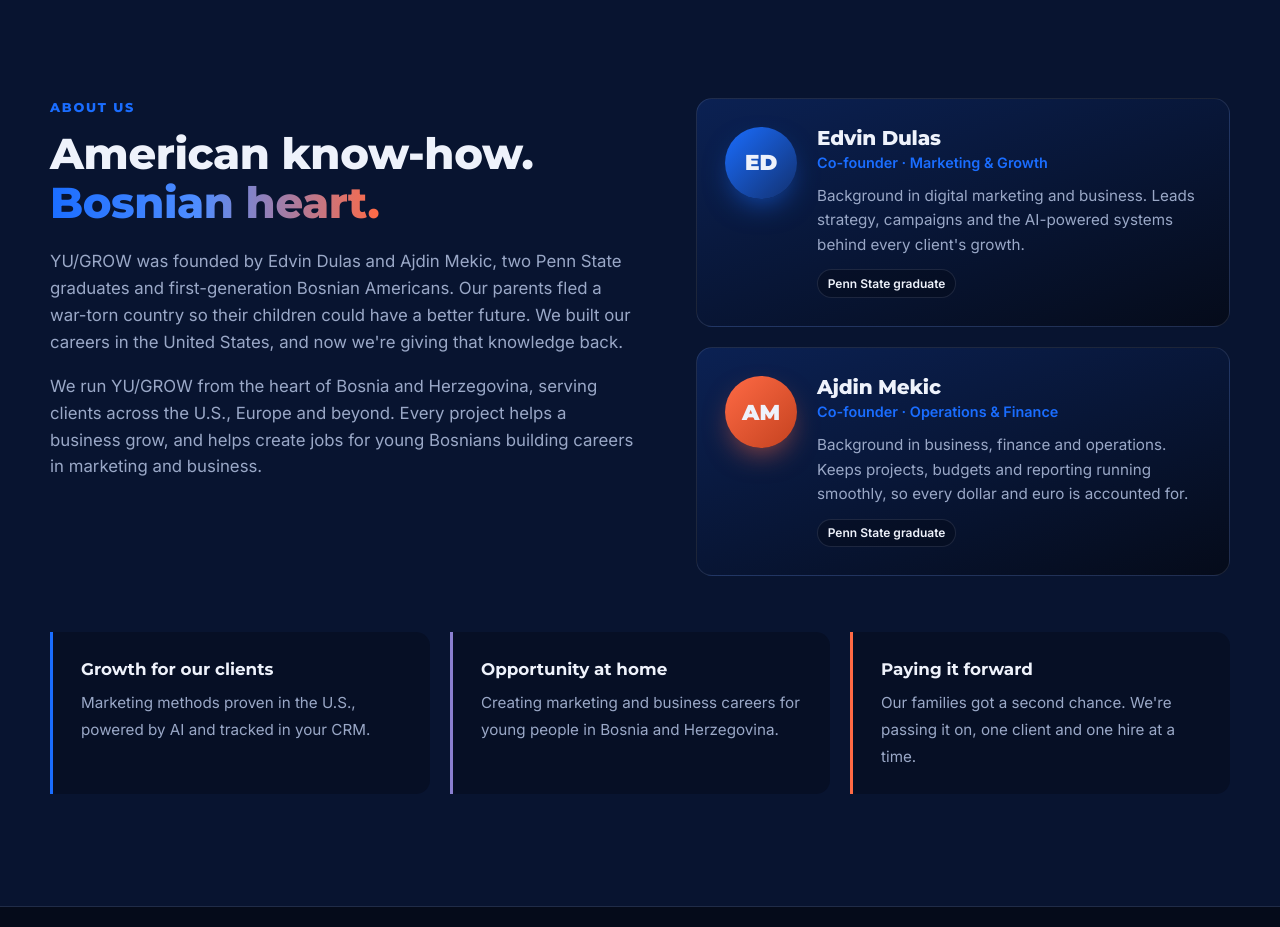
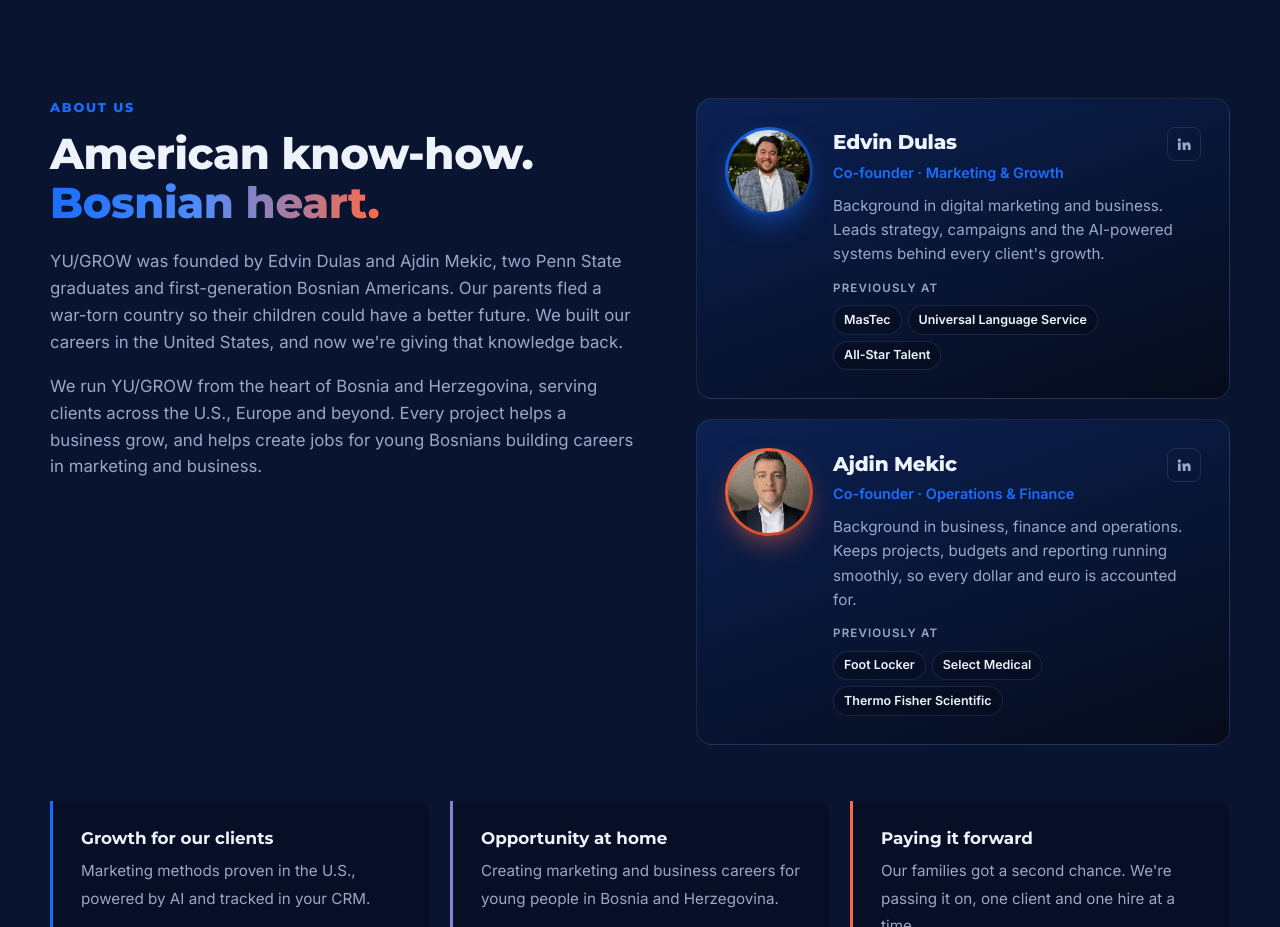
Before and after one commit to edvindulas/yugrow-website, a plain HTML site: page index.html in a window 1280 px wide. Shown: the part 5900-6827 px from the top of the page. Drawn offline with Linux system fonts and the light colour scheme.

Commit message:
About: founder photos, previous companies and LinkedIn links
Co-Authored-By: Claude Opus 5.5 <noreply@anthropic.com>
Claude-Session: https://claude.ai/code/session_015aYoAv7ffzFsaKetB2RDDS

```diff
--- a/i18n.js
+++ b/i18n.js
@@ -12,6 +12,7 @@
   "js.error": "Something went wrong. Please email hello@yugrowagency.com."
  },
  "bs": {
+  "about.prev": "Ranije u",
   "nav.about": "O nama",
   "about.kicker": "O nama",
   "about.title": "Američko znanje. <span class=\"grad\">Bosansko srce.</span>",
@@ -21,7 +22,6 @@
   "about.ed.bio": "Iskustvo u digitalnom marketingu i biznisu. Vodi strategiju, kampanje i AI sisteme koji stoje iza rasta svakog klijenta.",
   "about.am.role": "Suosnivač · Operacije i finansije",
   "about.am.bio": "Iskustvo u biznisu, finansijama i operacijama. Brine da projekti, budžeti i izvještaji teku bez zastoja, tako da je svaki dolar i euro uračunat.",
-  "about.psu": "Diplomac Penn Statea",
   "about.v1t": "Rast za naše klijente",
   "about.v1d": "Marketinške metode dokazane u SAD-u, pokretane AI-jem i praćene u vašem CRM-u.",
   "about.v2t": "Prilike kod kuće",
@@ -188,6 +188,7 @@
   "footer.copy": "© <span id=\"year\">2026</span> YU/GROW. Sva prava zadržana."
  },
  "de": {
+  "about.prev": "Zuvor bei",
   "nav.about": "Über uns",
   "about.kicker": "Über uns",
   "about.title": "Amerikanisches Know-how. <span class=\"grad\">Bosnisches Herz.</span>",
@@ -197,7 +198,6 @@
   "about.ed.bio": "Hintergrund in digitalem Marketing und Business. Verantwortet Strategie, Kampagnen und die KI-gestützten Systeme hinter dem Wachstum jedes Kunden.",
   "about.am.role": "Mitgründer · Operations & Finanzen",
   "about.am.bio": "Hintergrund in Business, Finanzen und Operations. Sorgt dafür, dass Projekte, Budgets und Reporting reibungslos laufen und jeder Dollar und Euro nachvollziehbar ist.",
-  "about.psu": "Penn-State-Absolvent",
   "about.v1t": "Wachstum für unsere Kunden",
   "about.v1d": "In den USA bewährte Marketingmethoden, unterstützt durch KI und erfasst in Ihrem CRM.",
   "about.v2t": "Chancen in der Heimat",
@@ -364,6 +364,7 @@
   "footer.copy": "© <span id=\"year\">2026</span> YU/GROW. Alle Rechte vorbehalten."
  },
  "es": {
+  "about.prev": "Antes en",
   "nav.about": "Nosotros",
   "about.kicker": "Sobre nosotros",
   "about.title": "Experiencia estadounidense. <span class=\"grad\">Corazón bosnio.</span>",
@@ -373,7 +374,6 @@
   "about.ed.bio": "Experiencia en marketing digital y negocios. Dirige la estrategia, las campañas y los sistemas con IA detrás del crecimiento de cada cliente.",
   "about.am.role": "Cofundador · Operaciones y finanzas",
   "about.am.bio": "Experiencia en negocios, finanzas y operaciones. Se asegura de que proyectos, presupuestos e informes funcionen sin problemas y de que cada dólar y euro esté justificado.",
-  "about.psu": "Graduado de Penn State",
   "about.v1t": "Crecimiento para nuestros clientes",
   "about.v1d": "Métodos de marketing probados en EE. UU., impulsados por IA y registrados en tu CRM.",
   "about.v2t": "Oportunidades en casa",
--- a/index.html
+++ b/index.html
@@ -42,8 +42,8 @@
     "BA"
   ],
   "founder": [
-    { "@type": "Person", "name": "Edvin Dulas", "jobTitle": "Co-founder", "alumniOf": { "@type": "CollegeOrUniversity", "name": "The Pennsylvania State University" } },
-    { "@type": "Person", "name": "Ajdin Mekic", "jobTitle": "Co-founder", "alumniOf": { "@type": "CollegeOrUniversity", "name": "The Pennsylvania State University" } }
+    { "@type": "Person", "name": "Edvin Dulas", "jobTitle": "Co-founder", "image": "https://yugrowagency.com/assets/team/edvin.jpg", "sameAs": ["https://www.linkedin.com/in/edvin-dulas-b6aab4200"] },
+    { "@type": "Person", "name": "Ajdin Mekic", "jobTitle": "Co-founder", "image": "https://yugrowagency.com/assets/team/ajdin.jpg", "sameAs": ["https://www.linkedin.com/in/ajdin-mekic-mba-27812b111"] }
   ],
   "knowsLanguage": [
     "en",
@@ -108,7 +108,7 @@
   <link rel="preconnect" href="https://fonts.googleapis.com">
   <link rel="preconnect" href="https://fonts.gstatic.com" crossorigin>
   <link href="https://fonts.googleapis.com/css2?family=Montserrat:wght@700;800;900&family=Inter:wght@400;500;600&display=swap" rel="stylesheet">
-  <link rel="stylesheet" href="styles.css?v=20261104-1">
+  <link rel="stylesheet" href="styles.css?v=20261104-2">
 </head>
 <body id="top">
 
@@ -405,21 +405,35 @@
           </div>
           <div class="founders">
             <article class="founder">
-              <span class="founder-avatar" aria-hidden="true">ED</span>
+              <picture class="founder-photo ">
+                <source srcset="assets/team/edvin.webp" type="image/webp">
+                <img src="assets/team/edvin.jpg" alt="Portrait of Edvin Dulas, co-founder of YU/GROW" width="160" height="160" loading="lazy" decoding="async">
+              </picture>
               <div>
-                <h3>Edvin Dulas</h3>
+                <div class="founder-head">
+                  <h3>Edvin Dulas</h3>
+                  <a class="founder-linkedin" href="https://www.linkedin.com/in/edvin-dulas-b6aab4200" target="_blank" rel="noopener" aria-label="Edvin Dulas on LinkedIn"><svg viewBox="0 0 24 24" aria-hidden="true"><path d="M4.98 3.5a2.5 2.5 0 1 1 0 5 2.5 2.5 0 0 1 0-5zM3 9.75h4V21H3zM9.5 9.75h3.8v1.6h.06c.53-1 1.83-2.06 3.77-2.06 4.03 0 4.77 2.65 4.77 6.1V21h-4v-4.9c0-1.17-.02-2.68-1.63-2.68-1.64 0-1.89 1.28-1.89 2.6V21h-4z"/></svg></a>
+                </div>
                 <p class="founder-role" data-i18n="about.ed.role">Co-founder · Marketing &amp; Growth</p>
                 <p data-i18n="about.ed.bio">Background in digital marketing and business. Leads strategy, campaigns and the AI-powered systems behind every client's growth.</p>
-                <span class="founder-tag" data-i18n="about.psu">Penn State graduate</span>
+                <p class="founder-prev" data-i18n="about.prev">Previously at</p>
+                <ul class="founder-companies"><li>MasTec</li><li>Universal Language Service</li><li>All-Star Talent</li></ul>
               </div>
             </article>
             <article class="founder">
-              <span class="founder-avatar founder-avatar-orange" aria-hidden="true">AM</span>
+              <picture class="founder-photo founder-photo-orange">
+                <source srcset="assets/team/ajdin.webp" type="image/webp">
+                <img src="assets/team/ajdin.jpg" alt="Portrait of Ajdin Mekic, co-founder of YU/GROW" width="160" height="160" loading="lazy" decoding="async">
+              </picture>
               <div>
-                <h3>Ajdin Mekic</h3>
+                <div class="founder-head">
+                  <h3>Ajdin Mekic</h3>
+                  <a class="founder-linkedin" href="https://www.linkedin.com/in/ajdin-mekic-mba-27812b111" target="_blank" rel="noopener" aria-label="Ajdin Mekic on LinkedIn"><svg viewBox="0 0 24 24" aria-hidden="true"><path d="M4.98 3.5a2.5 2.5 0 1 1 0 5 2.5 2.5 0 0 1 0-5zM3 9.75h4V21H3zM9.5 9.75h3.8v1.6h.06c.53-1 1.83-2.06 3.77-2.06 4.03 0 4.77 2.65 4.77 6.1V21h-4v-4.9c0-1.17-.02-2.68-1.63-2.68-1.64 0-1.89 1.28-1.89 2.6V21h-4z"/></svg></a>
+                </div>
                 <p class="founder-role" data-i18n="about.am.role">Co-founder · Operations &amp; Finance</p>
                 <p data-i18n="about.am.bio">Background in business, finance and operations. Keeps projects, budgets and reporting running smoothly, so every dollar and euro is accounted for.</p>
-                <span class="founder-tag" data-i18n="about.psu">Penn State graduate</span>
+                <p class="founder-prev" data-i18n="about.prev">Previously at</p>
+                <ul class="founder-companies"><li>Foot Locker</li><li>Select Medical</li><li>Thermo Fisher Scientific</li></ul>
               </div>
             </article>
           </div>
@@ -525,8 +539,8 @@
     </div>
   </div>
 
-  <script src="i18n.js?v=20261104-1"></script>
-  <script src="analytics.js?v=20261104-1"></script>
-  <script src="script.js?v=20261104-1"></script>
+  <script src="i18n.js?v=20261104-2"></script>
+  <script src="analytics.js?v=20261104-2"></script>
+  <script src="script.js?v=20261104-2"></script>
 </body>
 </html>
--- a/styles.css
+++ b/styles.css
@@ -281,12 +281,18 @@ p { margin: 0 0 1em; }
 .founder h3 { margin-bottom: 2px; font-size: 1.25rem; }
 .founder p { color: var(--muted); font-size: .95rem; margin-bottom: 12px; }
 .founder .founder-role { color: var(--blue); font-weight: 600; font-size: .9rem; margin-bottom: 10px; }
-.founder-avatar { flex: none; width: 72px; height: 72px; border-radius: 50%; display: grid; place-items: center;
-  font-family: var(--font-head); font-weight: 900; font-size: 1.35rem; background: linear-gradient(135deg, var(--blue), var(--navy-2));
-  box-shadow: 0 12px 30px -10px rgba(26, 109, 255, .7); }
-.founder-avatar-orange { background: linear-gradient(135deg, var(--orange), #c4421f); box-shadow: 0 12px 30px -10px rgba(255, 106, 69, .7); }
-.founder-tag { display: inline-block; font-size: .75rem; font-weight: 600; color: var(--text); padding: .3em .8em; border-radius: 999px;
-  border: 1px solid var(--line); background: rgba(5, 11, 26, .5); }
+.founder-photo { flex: none; width: 88px; height: 88px; border-radius: 50%; padding: 3px;
+  background: linear-gradient(135deg, var(--blue), var(--navy-2)); box-shadow: 0 12px 30px -10px rgba(26, 109, 255, .7); }
+.founder-photo-orange { background: linear-gradient(135deg, var(--orange), #c4421f); box-shadow: 0 12px 30px -10px rgba(255, 106, 69, .7); }
+.founder-photo img { display: block; width: 100%; height: 100%; border-radius: 50%; object-fit: cover; }
+.founder-head { display: flex; align-items: center; justify-content: space-between; gap: 12px; }
+.founder-linkedin { flex: none; width: 34px; height: 34px; border-radius: 8px; display: grid; place-items: center;
+  border: 1px solid var(--line); color: var(--muted); transition: color .2s, border-color .2s, background .2s; }
+.founder-linkedin:hover { color: #fff; border-color: #0a66c2; background: #0a66c2; }
+.founder-linkedin svg { width: 16px; height: 16px; fill: currentColor; }
+.founder .founder-prev { margin: 0 0 8px; font-size: .72rem; font-weight: 700; text-transform: uppercase; letter-spacing: .1em; color: var(--muted); }
+.founder-companies { list-style: none; margin: 0; padding: 0; display: flex; flex-wrap: wrap; gap: 6px; }
+.founder-companies li { font-size: .78rem; font-weight: 600; padding: .3em .8em; border-radius: 999px; border: 1px solid var(--line); background: rgba(5, 11, 26, .5); }
 .pillars { list-style: none; margin: 56px 0 0; padding: 0; display: grid; grid-template-columns: repeat(3, 1fr); gap: 20px; }
 .pillars li { padding: 24px 24px 24px 28px; border-left: 3px solid var(--blue); background: rgba(5, 11, 26, .45); border-radius: 0 14px 14px 0; }
 .pillars li:nth-child(2) { border-left-color: #8a7fd0; }
```
Also changed, not shown: 404.html (+1 -1 lines), thank-you.html (+3 -3 lines), assets/team/ajdin.jpg (added), assets/team/ajdin.webp (added), assets/team/edvin.jpg (added), assets/team/edvin.webp (added), 1 other file.
